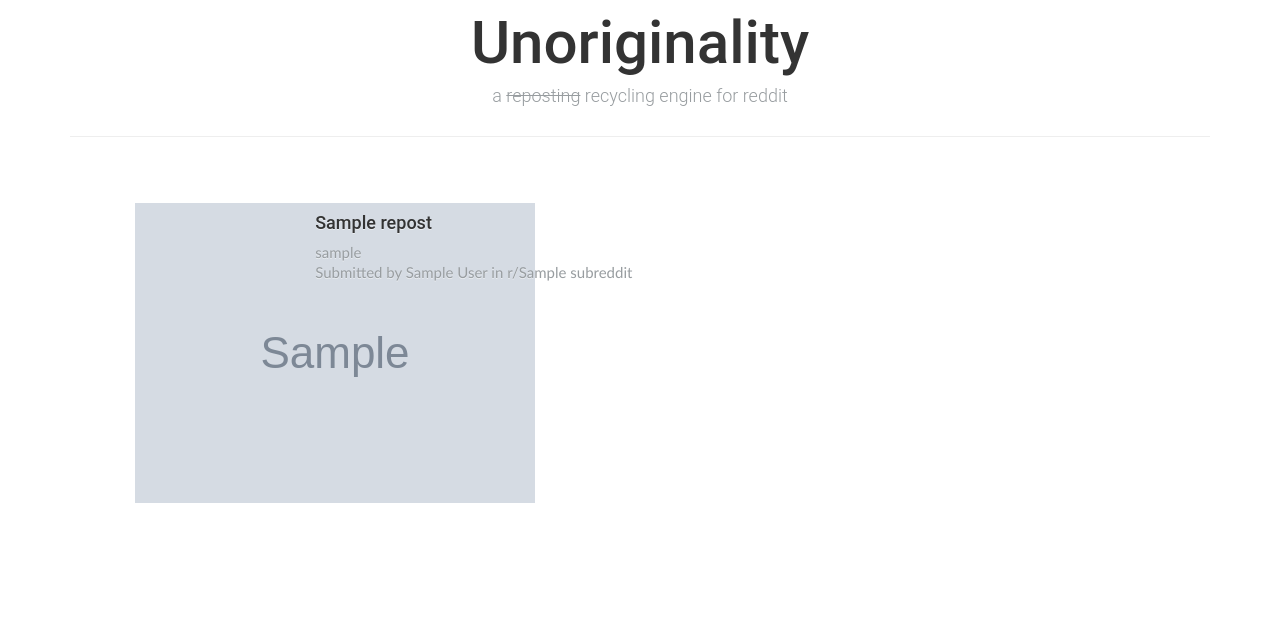
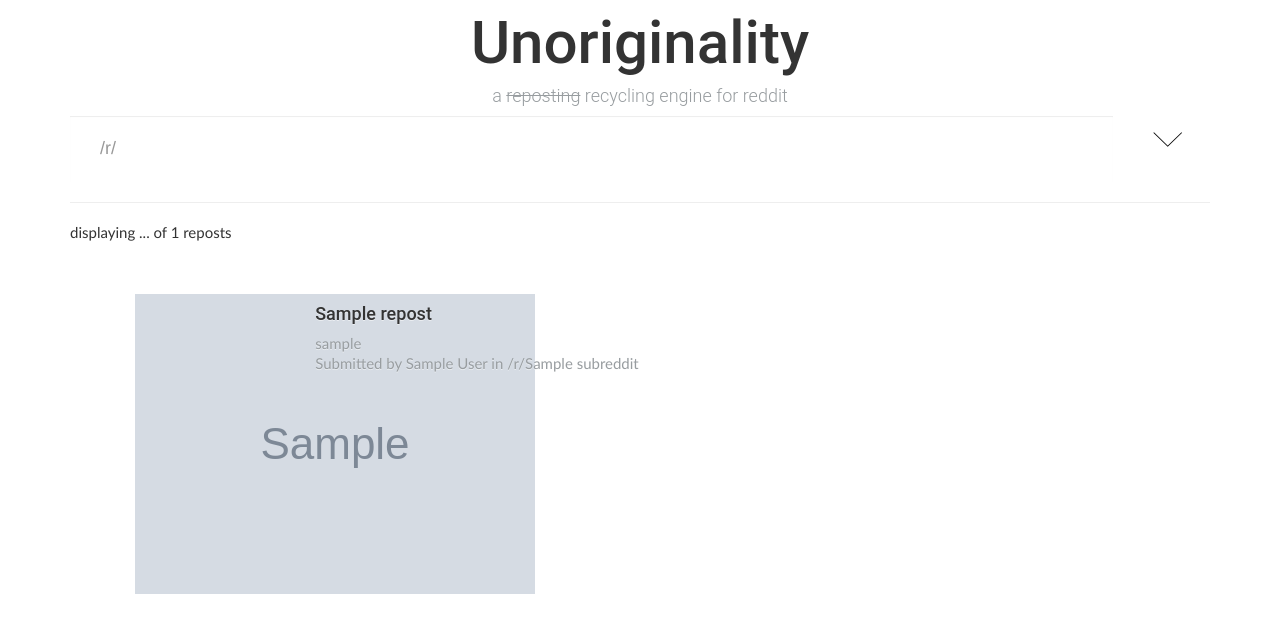
Before and after one commit to mbreiter/unoriginality, a Django app: template unoriginality/templates/unoriginality/search.html in a window 1280 px wide. Shown: the top 639 px of the page. Run offline with Django 3.2, Linux system fonts and the light colour scheme; the template is opened without the code that fills it: most values are stand-ins (such as "Sample title", 1, 10 or a date in 2020); grey boxes marked "Sample" are stand-in pictures; some libraries are stand-ins or nearby versions.

Commit message:
adding settings for curation

```diff
--- a/unoriginality/templates/unoriginality/header.html
+++ b/unoriginality/templates/unoriginality/header.html
@@ -56,6 +56,22 @@
             <h5 class="light muted">a <strike>reposting</strike> recycling engine for reddit</h5>
         </div>
 
+        <form id="search-form" class="form-horizontal" method="get" action="/search/">
+            <div class="form-group">
+                <div class="col-sm-11">
+                    <input type="text" class="form-control" id="subreddit" name="subreddit" placeholder="/r/"  value="">
+                </div>
+
+                <div class="col-sm-1">
+                    <img src="{% static 'img/icons/down.png' %}" data-toggle="collapse" data-target="#settings"></button>
+                </div>
+            </div>
+        </form>
+
+        <div id="settings" class="collapse">
+            dream of californication.
+        </div>
+
         {% block content %}
         {% endblock %}
     </div>
--- a/unoriginality/templates/unoriginality/search.html
+++ b/unoriginality/templates/unoriginality/search.html
@@ -4,6 +4,9 @@
     <hr>
 
     <ul class = "rectangle-list">
+
+    displaying ... of {{ repost_candidates|length }} reposts
+
     {% for repost in repost_candidates %}
         <li>
             <div class="row services">
@@ -21,7 +24,7 @@
                 <div class="col-md-10">
                     <h5> {{repost.title}} </h5>
                     <a style="font-size:100%;" class="light muted" href = {{repost.permalink}}> {{repost.permalink}} </a>
-                    <p style="font-size:100%;" class="light muted"> Submitted by {{repost.author}} in r/{{repost.subreddit}} </p>
+                    <p style="font-size:100%;" class="light muted"> Submitted by {{repost.author}} in /r/{{repost.subreddit}} </p>
                 </div>
 
 			</div>
```
Also changed, not shown: unoriginality/views.py (+5 -3 lines), db.sqlite3, unoriginality/static/img/icons/down.png (added), unoriginality/static/img/icons/settings.png (added), unoriginality/static/img/icons/thumbnail.png, unoriginality/static/img/thumbnail.png (added), 1 other file.
